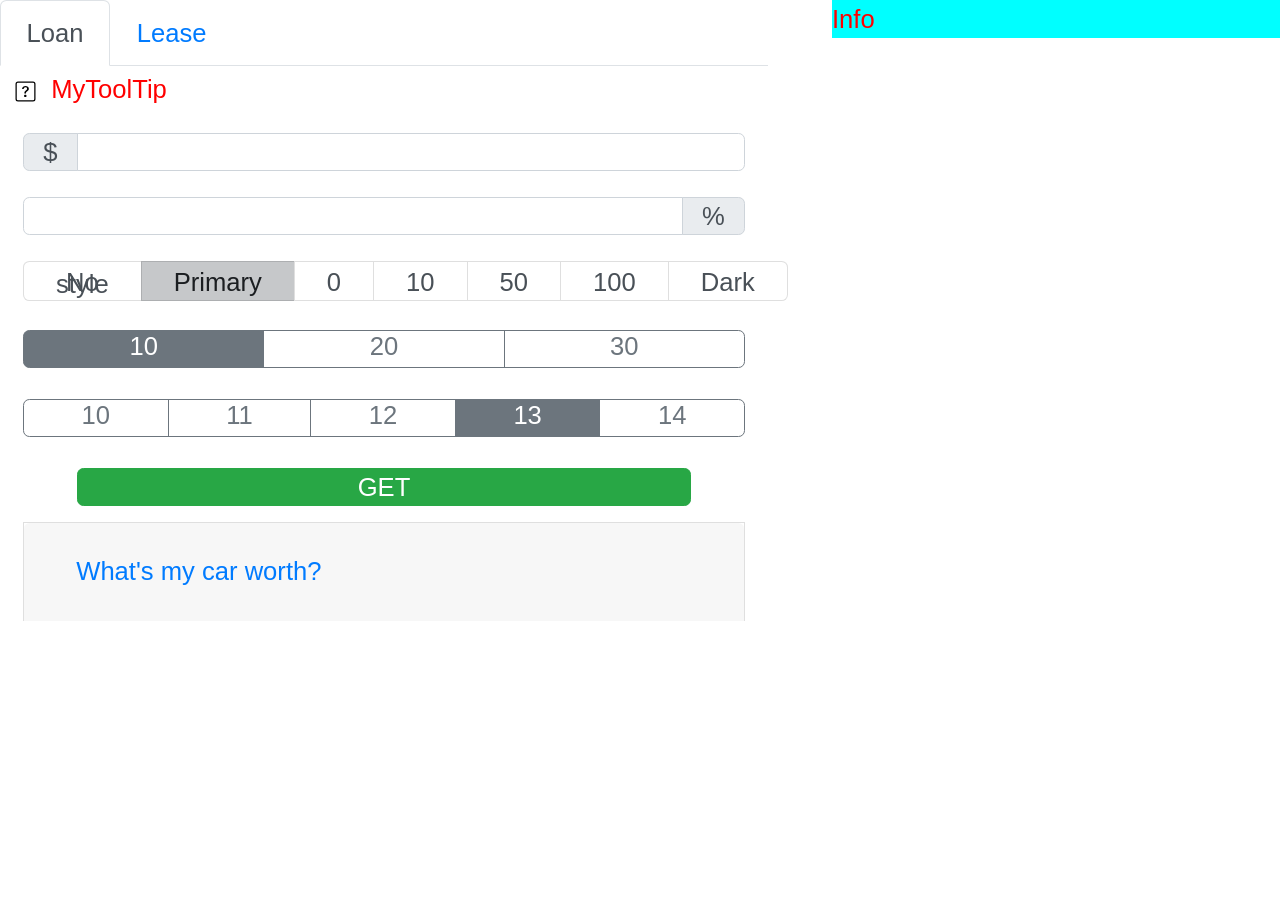
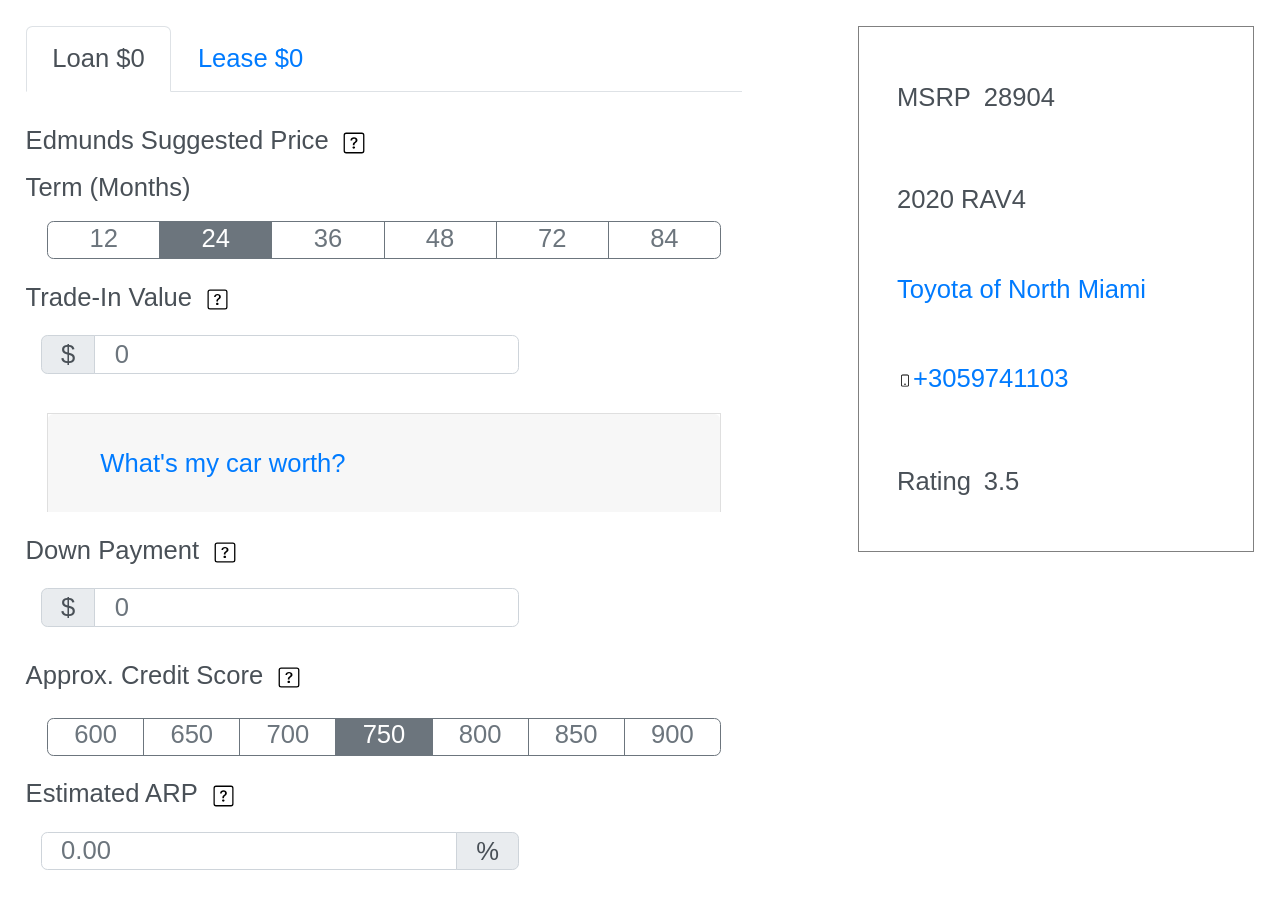
Before and after one commit to VukZh/calculator, a React app in the folder calculator/: page / in a window 1280 px wide. Shown: the top 908 px of the page. Before the commit the page ends 800 px from the top, so only its background shows below. Built offline with nearby package versions, Linux system fonts and the light colour scheme; no server answers; a web font is replaced by a local one.

Commit message:
feat: realize layout info, loan and lease

```diff
--- a/calculator/src/js/components/App.jsx
+++ b/calculator/src/js/components/App.jsx
@@ -1,46 +1,80 @@
 import React, {
   Component, Fragment
 } from "react";
-//<Button variant="success">Hover me to see</Button>
 
 
 import MyLoan from "./MyLoan.jsx";
 import MyLease from "./MyLease.jsx";
+import MyInfoCard from "./MyInfoCard.jsx";
 
 
 import Tabs from 'react-bootstrap/Tabs';
 import Tab from 'react-bootstrap/Tab'
-//import Sonnet from 'react-bootstrap/Sonnet'
 
-  const loanArr= [10,11,12,13,14];
-  const leaseArr= [22,33,44];
+import carData from '../data';
+
+
+
+
+
+  const loanTermsArr= [12,24,36,48,72,84];
+  const leaseTermsArr= [24,36,48];
+  const creditScoreArr= [600,650,700,750,800,850,900];
+  const mileagesArr= [10000,12000,15000];
+
+
+
 
 class App extends Component {
-
-
 
   constructor(props) {
     super(props);
     this.state = {
+      downPayment: 0,
+      tradeIn: 0,
+      APR: 0,
+      postCode: '',
+      currLoanTerms: 1,
+      currLeaseTerms: 1,
+      currCreditScore: 3,
+      currMileagesArr: 1,
+      postal:'',
+      carData: carData(),
+      currLoan: 0,
+      currLease: 0,
     }
   }
 
+  componentDidMount() {
+    fetch(`https://ipinfo.io/json?token=e49bbc26ef897a`)
+      .then(res => res.json())
+      .then(json => this.setState({
+        postal: json.postal
+      }));
+  }
+
+
 
   render() {
-    //    return <div className="app">Calculator</div>;
+
+    let currLoan = 'Loan $' + this.state.currLoan;
+    let currLease = 'Lease $' + this.state.currLease;
+
     return (
       <Fragment>
       <div className='container1'>
       <Tabs defaultActiveKey="loan" id="uncontrolled-tab-example">
-  <Tab eventKey="loan" title="Loan">
+        <Tab eventKey="loan" title={currLoan}>
+          <MyLoan terms={loanTermsArr} creditScore={creditScoreArr} def1={this.state.currLoanTerms} def2={this.state.currCreditScore} tiv ={this.state.tradeIn} dp={this.state.downPayment} acs = {creditScoreArr} apr={this.state.downPayment.APR} price70={this.state.carData.msrp * 0.7}/>
+        </Tab>
+        <Tab eventKey="lease" title={currLease}>
+          <MyLease terms={leaseTermsArr} miles={mileagesArr} creditScore={creditScoreArr} def1={this.state.currLeaseTerms} def2={this.state.currMileagesArr} def3={this.state.currCreditScore}/>
+        </Tab>
+      </Tabs></div>
+      <div className='container2'>
+        <MyInfoCard data={this.state.carData}/ >
+      </div>
 
-    <MyLoan data={loanArr} def={3} />
-  </Tab>
-  <Tab eventKey="lease" title="Lease">
-    <MyLease data={leaseArr} def={2} />
-  </Tab>
-</Tabs></div>
-     <div className='container2'>Info</div>
       </Fragment>
     );
   }
--- /dev/null
+++ b/calculator/src/js/components/MyInfoCard.jsx
@@ -0,0 +1,35 @@
+import React, {
+  Component, Fragment
+} from "react";
+
+import ttimg from '../../assets/images/phone.svg';
+
+const MyInfoCard = ({data}) => {
+  let phone = 'tel:' + data.dealerPhoneNumber;
+  return (  <Fragment>
+    <div className = 'inline2'>MSRP
+    <div className = 'inline2'>{data.msrp}</div>
+    </div>
+    <p></p>
+    <div className = 'inline2'>
+      {data.vehicleName}
+    </div>
+    <p></p>
+    <div className = 'inline2'>
+    <a href={data.dealUrl}>{data.dealerName}</a>
+    </div>
+    <p></p>
+    <div className = 'inline2'>
+    <a href={phone}><img src={ttimg} />{data.dealerPhoneNumber}</a>
+
+
+      </div>
+<p></p>
+    <div className = 'inline2'>Rating
+    <div className = 'inline2'>{data.dealerRating}</div>
+  </div>
+  </Fragment>)
+
+};
+
+export default MyInfoCard;
--- a/calculator/src/js/components/MyInputDollars.jsx
+++ b/calculator/src/js/components/MyInputDollars.jsx
@@ -5,13 +5,17 @@
 import InputGroup from 'react-bootstrap/InputGroup';
 import FormControl from 'react-bootstrap/FormControl';
 
-const MyInputDollars = () => (
-  <InputGroup className='mb-3 customMargin'>
-    <InputGroup.Prepend className='customHeight'>
-      <InputGroup.Text>$</InputGroup.Text>
-    </InputGroup.Prepend>
-    <FormControl className='customHeight'/>
-  </InputGroup>
+const MyInputDollars = ({val}) => (
+  <div className='inline'>
+    <InputGroup className='mb-3 customMargin'>
+      <InputGroup.Prepend className='customHeight'>
+        <InputGroup.Text>$</InputGroup.Text>
+      </InputGroup.Prepend>
+      <FormControl placeholder='0'  value ={val} className='customHeight'/>
+    </InputGroup>
+    <div></div>
+  </div>
+
 );
 
 
--- a/calculator/src/js/components/MyInputPercent.jsx
+++ b/calculator/src/js/components/MyInputPercent.jsx
@@ -5,13 +5,15 @@
 import InputGroup from 'react-bootstrap/InputGroup';
 import FormControl from 'react-bootstrap/FormControl';
 
-const MyInputPercent = () => (
-  <InputGroup className='mb-3 customMargin'>
-    <FormControl className='customHeight'/>
-    <InputGroup.Append className='customHeight'>
-      <InputGroup.Text>%</InputGroup.Text>
-    </InputGroup.Append>
-  </InputGroup>
+const MyInputPercent = ({val}) => (
+  <div className='inline'>
+    <InputGroup className='mb-3 customMargin'>
+      <FormControl placeholder='0.00' value ={val} className='customHeight'/>
+      <InputGroup.Append className='customHeight'>
+        <InputGroup.Text>%</InputGroup.Text>
+      </InputGroup.Append>
+    </InputGroup>
+  </div>
 );
 
 
--- /dev/null
+++ b/calculator/src/js/components/MyInputSelect.jsx
@@ -0,0 +1,30 @@
+import React, {
+  Component
+} from "react";
+import Form from 'react-bootstrap/Form';
+
+const MyInputSelect = ({arr,def,txt}) => {
+
+
+  const oneSelectArr = arr.map((item, ind) => {
+
+    return (
+      (ind === def)?<option selected>{item}</option>:<option>{item}</option>
+    );
+  });
+
+  return (
+      <Form>
+        <Form.Group>
+          <Form.Label className='inline'>{txt}</Form.Label>
+          <Form.Control as="select">
+            {oneSelectArr}
+          </Form.Control>
+        </Form.Group>
+      </Form>
+  )
+
+};
+
+
+export default MyInputSelect;
--- a/calculator/src/js/components/MyLease.jsx
+++ b/calculator/src/js/components/MyLease.jsx
@@ -10,18 +10,27 @@
 import My1Button from "./My1Button.jsx";
 import MyWorth from "./MyWorth.jsx";
 import MyButtonToolbarArr from "./MyButtonToolbarArr.jsx";
+import MyInputSelect from "./MyInputSelect.jsx";
 
-const MyLease = ({data,def}) => (
+
+
+const MyLease = ({terms,creditScore,miles,def1,def2,def3}) => (
   <div>
-     <MyToolTip tips="--Tooltip--"/>
-        MyToolTip
-     <MyInputDollars/>
-     <MyInputPercent/>
-     <MyListButton/>
-     <MyButtonToolbar/>
-     <MyButtonToolbarArr arr={data} def={def}/>
-     <My1Button text='GET'/>
-     <MyWorth/>
+      <p></p>
+      <div>Term (Months)</div>
+      <MyInputSelect arr={terms} def={def1}/>
+      <span>Trade-In Value</span>
+      <MyToolTip tips="About Trade-In Value"/>
+      <MyInputDollars/>
+      <span>Down Payment</span>
+      <MyToolTip tips="About Down Payment"/>
+      <MyInputDollars/>
+      <div></div>
+      <div>Mileages</div>
+      <MyInputSelect arr={miles} def={def2}/>
+      <span>Approx. Credit Score</span>
+      <MyToolTip tips="About Approx. Credit Score"/>
+      <MyInputSelect arr={creditScore} def={def3}/>
   </div>
 );
 
--- a/calculator/src/js/components/MyLoan.jsx
+++ b/calculator/src/js/components/MyLoan.jsx
@@ -13,17 +13,27 @@
 
 //const a = [10,11,12,13,14];
 
-const MyLoan = ({data,def}) => (
+const MyLoan = ({terms,creditScore,def1,def2,price70}) => (
   <div>
-     <MyToolTip tips="--Tooltip--"/>
-        MyToolTip
-     <MyInputDollars/>
-     <MyInputPercent/>
-     <MyListButton/>
-     <MyButtonToolbar/>
-     <MyButtonToolbarArr arr={data} def={def}/>
-     <My1Button text='GET'/>
-     <MyWorth/>
+      <p></p>
+      <span>Edmunds Suggested Price</span>
+      <MyToolTip tips="About Edmunds Suggested Price"/>
+      <div>Term (Months)</div>
+      <MyButtonToolbarArr arr={terms} def={def1}/>
+      <span>Trade-In Value</span>
+      <MyToolTip tips="About Trade-In Value"/>
+      <MyInputDollars/>
+      <MyWorth price70={price70}/>
+      <span>Down Payment</span>
+      <MyToolTip tips="About Down Payment"/>
+      <MyInputDollars/>
+      <div></div>
+      <span>Approx. Credit Score</span>
+      <MyToolTip tips="About Approx. Credit Score"/>
+      <MyButtonToolbarArr arr={creditScore} def={def2}/>
+      <span>Estimated ARP</span>
+      <MyToolTip tips="About Estimated ARP"/>
+      <MyInputPercent/>
   </div>
 );
 
--- a/calculator/src/js/components/MyWorth.jsx
+++ b/calculator/src/js/components/MyWorth.jsx
@@ -6,7 +6,7 @@
 import Button from 'react-bootstrap/Button';
 import ttimg from '../../assets/images/alert-square-fill.svg';
 
-const MyWorth = () => (
+const MyWorth = ({price70}) => (
   <Accordion className='customMargin'>
     <Card>
       <Card.Header>
@@ -15,7 +15,7 @@
         </Accordion.Toggle>
       </Card.Header>
       <Accordion.Collapse eventKey="1">
-        <Card.Body className='customColor' ><img src={ttimg} className ='worth' alt =''/>Only $xxxxx has been applied to the payment, which is the maximum allowed 70% of the MSRP price</Card.Body>
+        <Card.Body className='customColor' ><img src={ttimg} className ='worth' alt =''/>Only {price70} has been applied to the payment, which is the maximum allowed 70% of the MSRP price</Card.Body>
       </Accordion.Collapse>
     </Card>
   </Accordion>
--- /dev/null
+++ b/calculator/src/js/data.js
@@ -0,0 +1,11 @@
+const data = () => {
+  return {
+    "vehicleName": "2020 RAV4",
+    "dealerName": "Toyota of North Miami",
+    "dealerPhoneNumber": "+3059741103",
+    "dealUrl": "https://www.toyotaofnorthmiami.com/",
+    "dealerRating": 3.5,
+    "msrp": 28904
+  };
+};
+export default data;
--- a/calculator/src/style.css
+++ b/calculator/src/style.css
@@ -7,7 +7,7 @@
   font-size: 1.2vw;
   font-family: "Fira Sans Condensed", sans-serif;
   user-select: none;
-  color: #f00;
+  color: #495057;
   font-size: 2vw;
   outline: none;
 }
@@ -64,22 +64,37 @@
 .container2 {
   left: 65%;
   position: absolute;
-  width: 35%;
-  background-color: #0ff;
+  width: 31%;
+  padding: 2%;
+  margin: 2%;
+  border: 1px solid #808080;
 }
 .container1 {
   position: absolute;
   width: 60%;
+  padding: 2%;
+}
+.inline {
+  display: inline-block;
+  width: 71%;
+}
+.inline2 {
+  display: inline-block;
+  margin: 1vw;
 }
 @media screen and (max-width: 480px) {
   .container2 {
-    position: static;
-    background-color: #0ff;
+    left: 0;
+    position: absolute;
     margin: 3%;
     width: 94%;
+    right: 0;
   }
   .container1 {
     position: static;
     width: 100%;
   }
+  .inline {
+    width: 83%;
+  }
 }
--- a/calculator/src/style.styl
+++ b/calculator/src/style.styl
@@ -8,7 +8,7 @@
     font-size 1.2vw
     font-family "Fira Sans Condensed", sans-serif
     user-select none
-    color red
+    color #495057
     font-size 2vw
     outline none
 .app
@@ -51,17 +51,29 @@
 .container2
     left 65%
     position absolute
-    width 35%
-    background-color aqua
+    width 31%
+    padding 2%
+    margin 2%
+    border 1px solid gray
 .container1
     position absolute
     width 60%
+    padding 2%
+.inline
+    display inline-block
+    width 71%
+.inline2
+    display inline-block
+    margin 1vw
 @media screen and (max-width: 480px)
     .container2
-        position static
-        background-color aqua
+        left 0
+        position absolute
         margin 3%
         width 94%
+        right 0
     .container1
         position static
         width 100%
+    .inline
+        width 83%
```
Also changed, not shown: calculator/src/assets/images/phone.svg (added).
